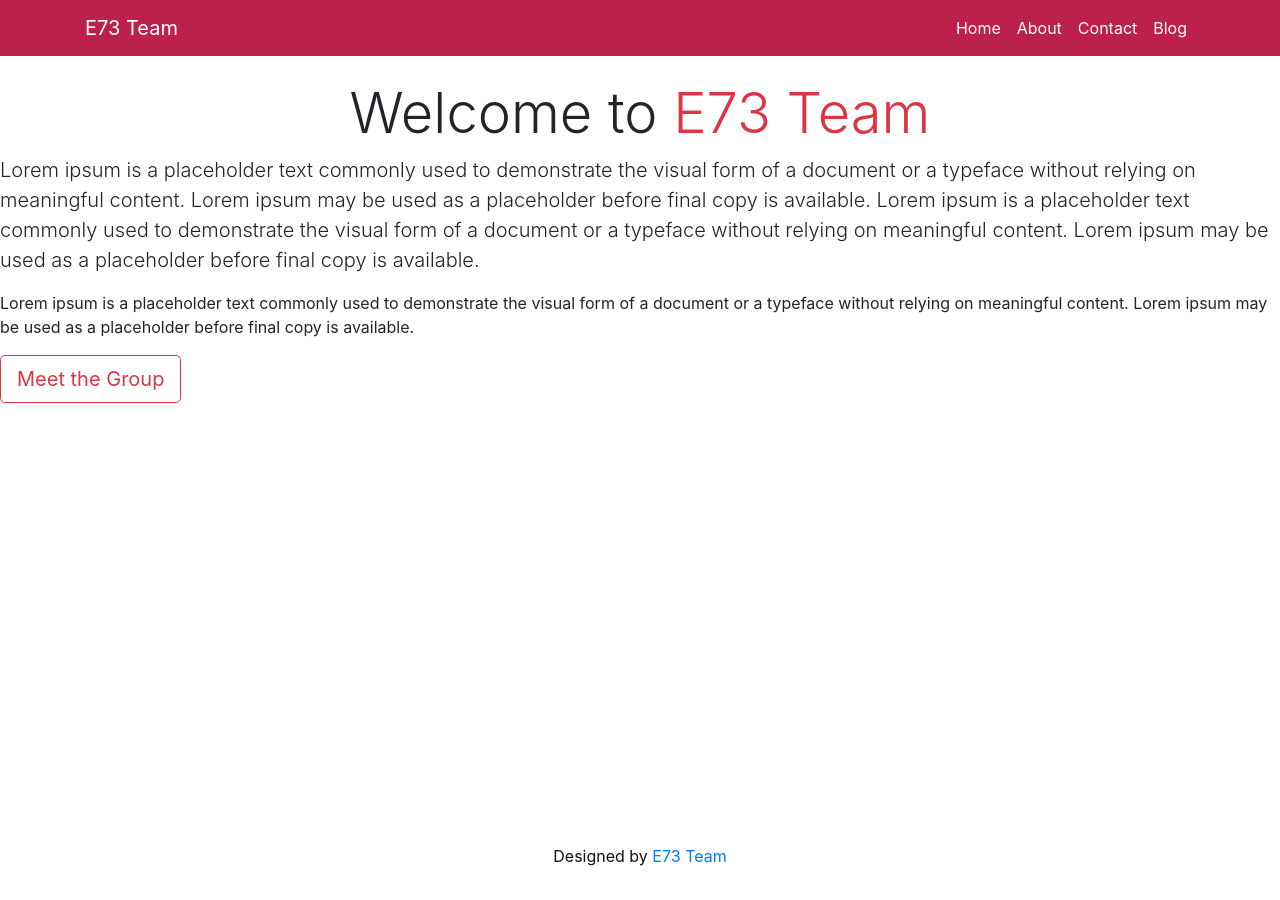
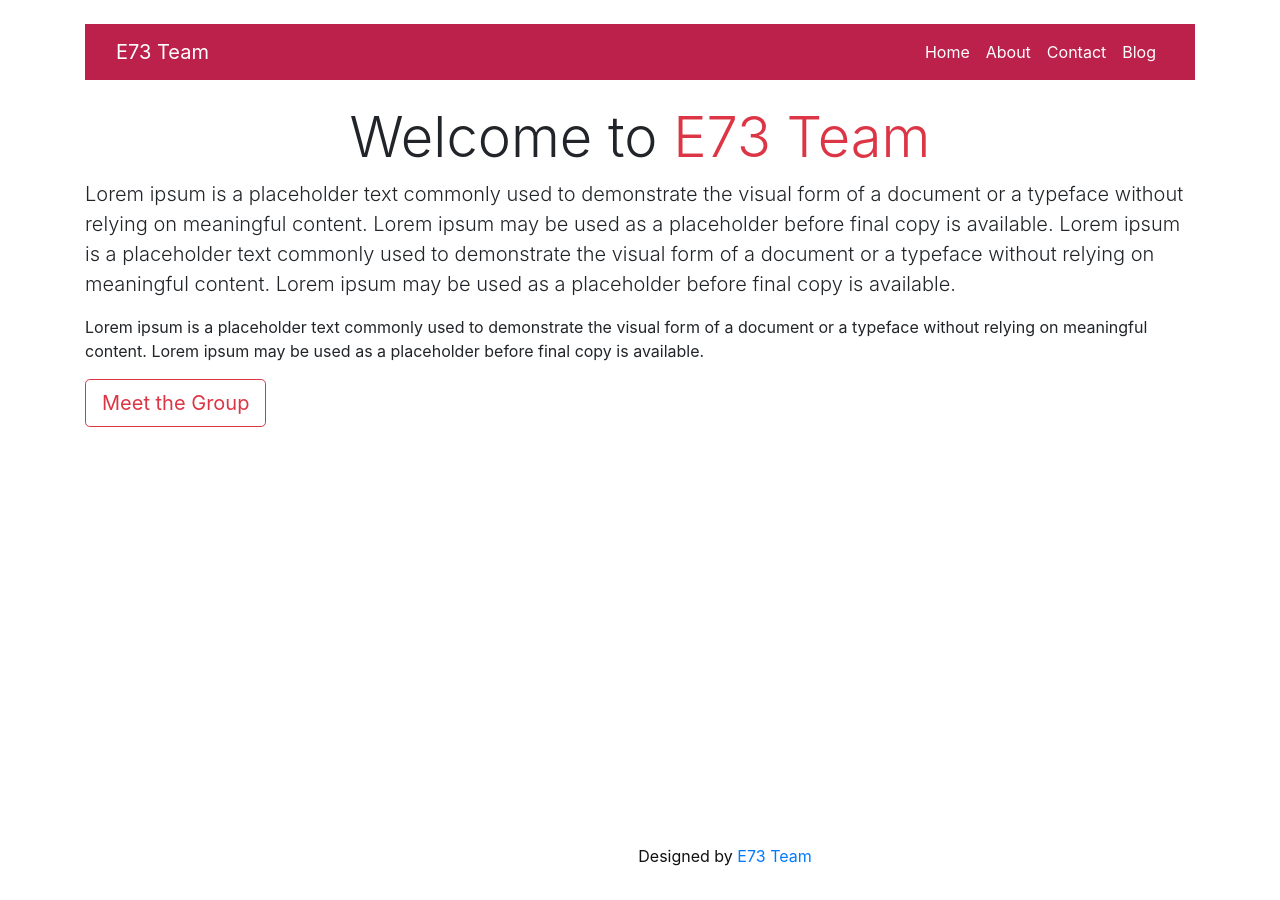
Before and after one commit to hasnattanvir/diue73.github.io, a Jekyll site: the page built from index.html, in a window 1280 px wide. Built offline with Jekyll 4.4.1, drawn with Linux system fonts in a browser that asks for light colours.

Commit message:
Update default.html

```diff
--- a/_layouts/default.html
+++ b/_layouts/default.html
@@ -3,6 +3,7 @@
 {% include head.html %}
 
 <body>
+  <div class="container mt-4">
   {% include navbar.html %}
 
   {{ content }}
@@ -11,6 +12,7 @@
   <script src="{{ "/assets/js/popper.min.js" | relative_url }}"></script>
   <script src="{{ "/assets/js/bootstrap.min.js" | relative_url }}"></script>
   {% include footer.html %}
+  </div>
 </body>
 
 </html>
```
